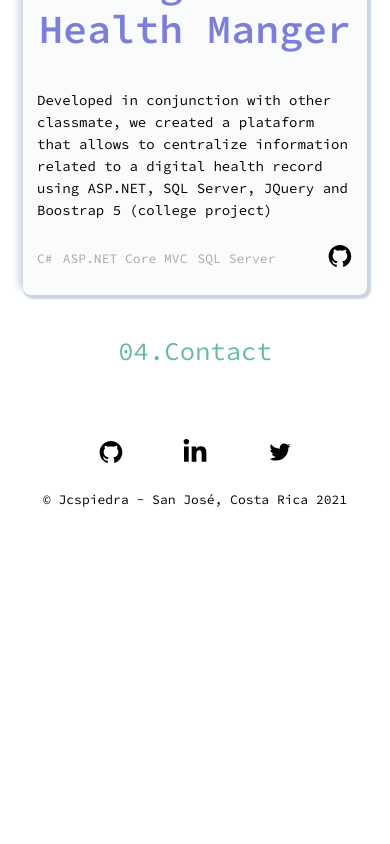
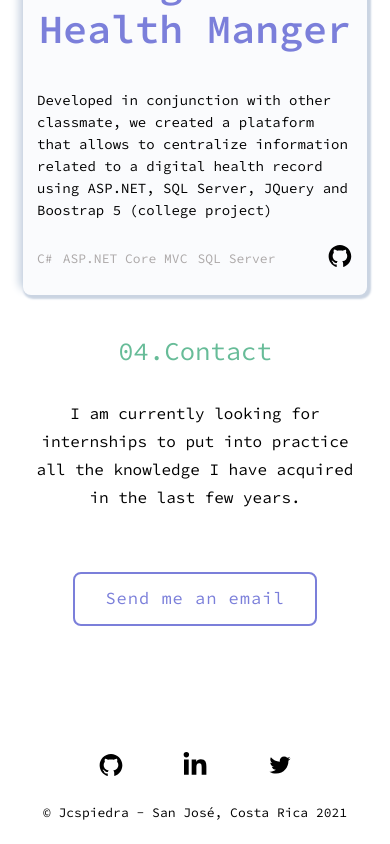
Before and after one commit to spiedra/my-portfolio-website, a Next.js app: page / in a window 390 px wide. Shown: the part 4459-5303 px from the top of the page. Before the commit the page ends 4990 px from the top, so only its background shows below. Built offline with nearby package versions, Linux system fonts and the light colour scheme.

Commit message:
feat: add description breakpoint

```diff
--- a/src/components/ContactSection.js
+++ b/src/components/ContactSection.js
@@ -6,6 +6,7 @@ const Container = styled.section`
   flex-direction: column;
   max-width: 90%;
   padding-top: 1.5rem;
+  text-align: center;
 
   @media ${(props) => props.theme.bp.tablet} {
     margin-bottom: 2rem;
@@ -17,16 +18,48 @@ const Title = styled.h1`
   font-size: 1.6rem;
 `;
 
-const Description = styled.p``;
+const Description = styled.p`
+  width: 95%;
+  line-height: 28px;
+  font-size: 16px;
 
-const ContactMeBtn = styled.a``;
+  @media ${(props) => props.theme.bp.tablet} {
+    width: 75%;
+  }
+`;
+
+const ContactMeBtn = styled.a`
+  margin: 2.8rem 0 6rem 0;
+  display: inline-block;
+  padding: 15px 30px;
+  text-align: center;
+  font-size: 17px;
+  letter-spacing: 1px;
+  text-decoration: none;
+  color: var(--chetwode-blue);
+  background: transparent;
+  cursor: pointer;
+  transition: var(--btn-transition);
+  border: 2px solid var(--chetwode-blue);
+  border-radius: 8px;
+  box-shadow: inset 0 0 0 0 var(--chetwode-blue);
+
+  &:hover {
+    transform: translateY(-3px);
+  }
+`;
 
 const ContactSection = () => {
   return (
     <Container id="contact">
       <Title>04.Contact</Title>
-      <Description></Description>
-      <ContactMeBtn></ContactMeBtn>
+      <Description>
+        I am currently looking for internships to put into practice all the
+        knowledge I have acquired in the last few years.
+      </Description>
+      <ContactMeBtn href="mailto:jcspiedra@gmail.com">
+        Send me an email
+      </ContactMeBtn>
     </Container>
   );
 };
--- a/src/components/LandingSection.js
+++ b/src/components/LandingSection.js
@@ -49,6 +49,7 @@ const MyName = styled.h1`
 `;
 
 const CurriculumButton = styled.a`
+  display: inline-block;
   position: relative;
   z-index: 50;
   padding: 10px 20px;
@@ -64,8 +65,6 @@ const CurriculumButton = styled.a`
   border: 2px solid var(--chetwode-blue);
   border-radius: 30em;
   box-shadow: inset 0 0 0 0 var(--chetwode-blue);
-  -webkit-appearance: button;
-  appearance: button;
 
   &:hover {
     color: #ffff;
```
